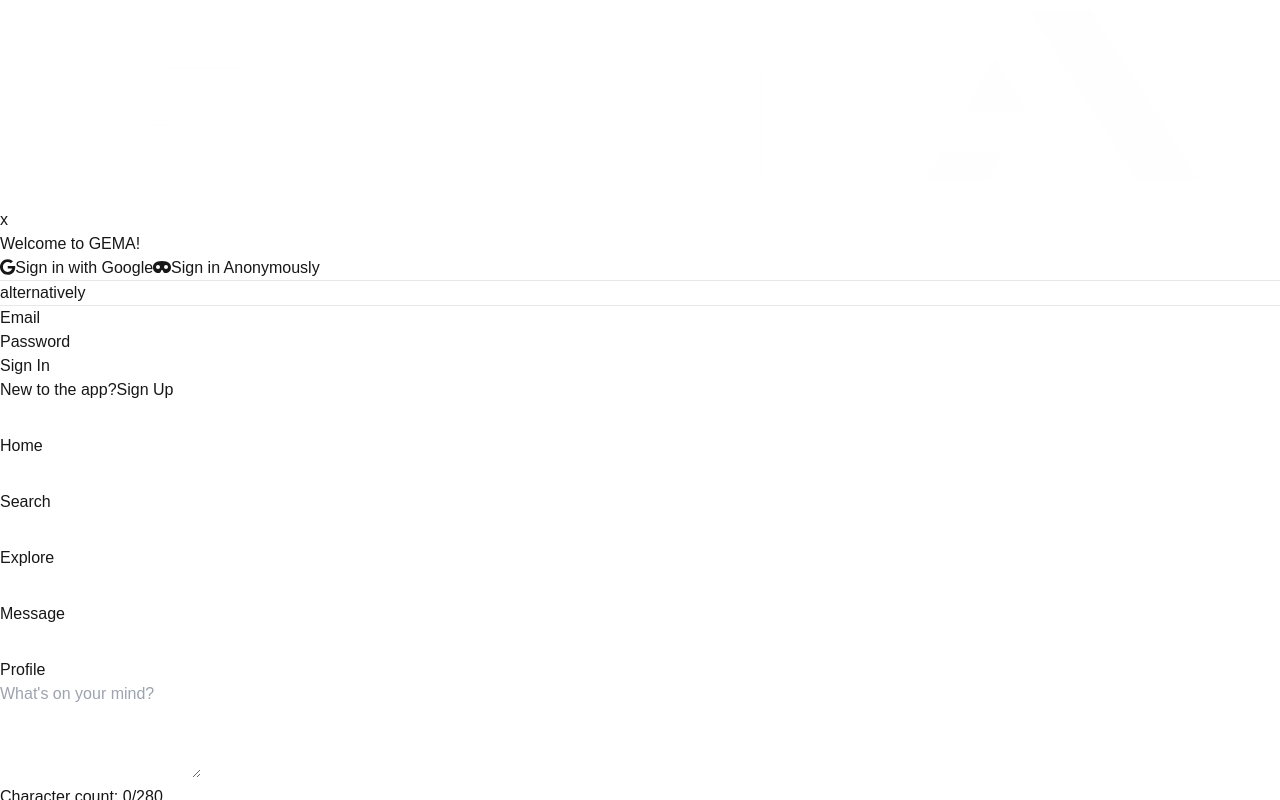
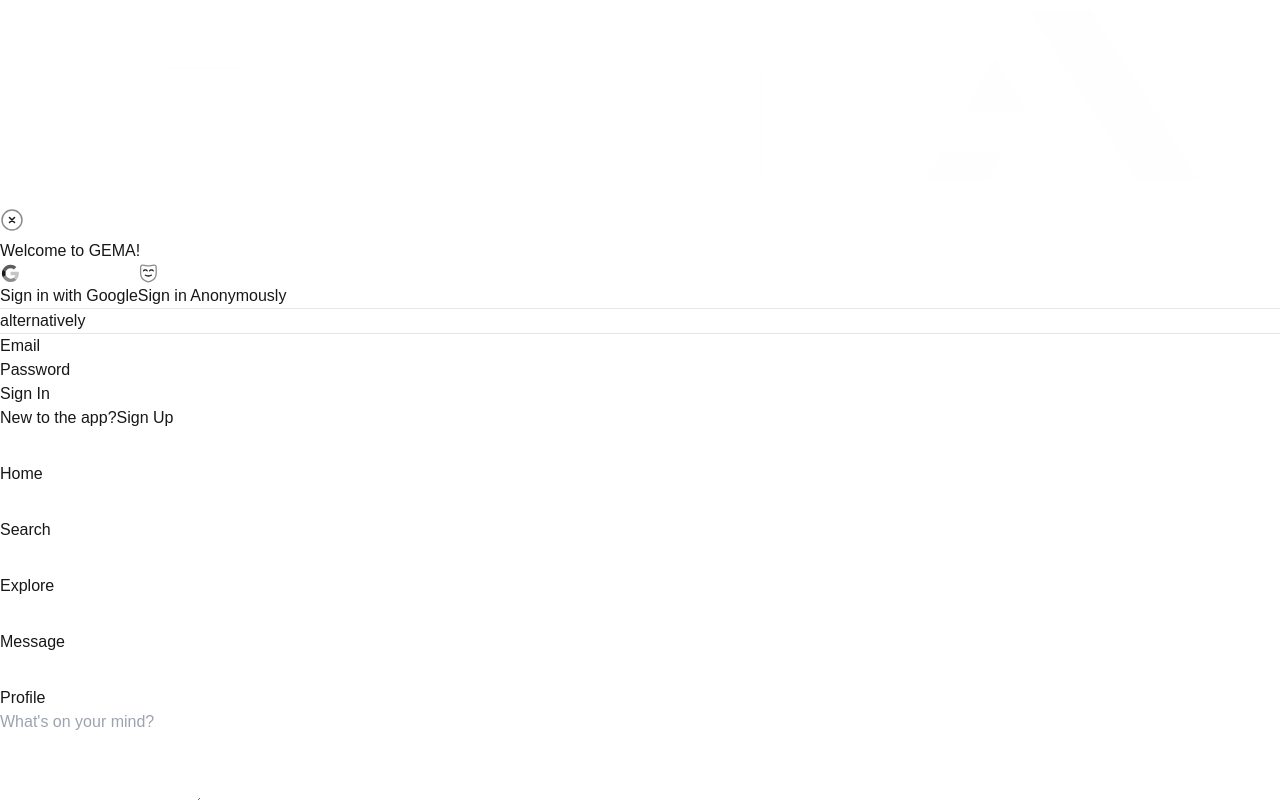
Before and after one commit to haritsrs/gema, a Next.js app: page / in a window 1280 px wide. Both pictures are taken after a click on the button 8 px from the left and 192 px from the top of the page. Shown: the top 800 px of the page. Built offline with nearby package versions, Linux system fonts and the light colour scheme; no server answers; the database is empty.

Commit message:
Major UI Tweaks 3

```diff
--- a/package.json
+++ b/package.json
@@ -9,7 +9,6 @@
     "lint": "next lint"
   },
   "dependencies": {
-    "@fortawesome/free-brands-svg-icons": "^6.6.0",
     "@fortawesome/free-regular-svg-icons": "^6.6.0",
     "@fortawesome/free-solid-svg-icons": "^6.6.0",
     "@fortawesome/react-fontawesome": "^0.2.2",
--- a/src/app/layout.js
+++ b/src/app/layout.js
@@ -47,8 +47,8 @@
 
               <div className="relative flex-col w-[98%] h-[98%] max-w-sm bg-gray-900 rounded-xl items-center overflow-y-auto">
 
-                <button className="absolute text-bold text-white top-2 right-2 w-8 h-8 rounded-xl bg-gray-800" onClick={toggleVisibility}>
-                  x
+                <button className="absolute top-2 right-2" onClick={toggleVisibility}>
+                  <svg xmlns="http://www.w3.org/2000/svg" width="1.5em" height="1.5em" viewBox="0 0 24 24"><g fill="none" stroke="currentColor" strokeWidth={1.5}><circle cx={12} cy={12} r={10} opacity={0.5}></circle><path strokeLinecap="round" d="m14.5 9.5l-5 5m0-5l5 5"></path></g></svg>
                 </button>
 
                 <AuthSidebar />
@@ -58,12 +58,12 @@
 
         <div className="flex min-h-screen">
 
-          <div className="hidden md:block fixed top-16 left-2 h-full w-30 items-center justify-center bg-gray-950 outline outline-3 rounded-lg outline-gray-700 hover:outline-purple-800 text-white p-4 m-4">
-            <Sidebar />
+          <div className="hidden md:block fixed top-16 h-full w-max items-center justify-center bg-gray-950 outline outline-1 outline-gray-700 hover:outline-purple-800 text-white px-4">
+              <Sidebar />
           </div>
 
 
-          <div className="py-16 flex-col grow items-center justify-center focus:overflow-y-auto md:pb-0">
+          <div className="flex flex-col grow items-center py-16 justify-center overflow-y-auto md:pb-0">
             {children}
           </div>
 
@@ -73,9 +73,6 @@
             <Sidebar />
           </div>
         </div>
-
-
-
       </body>
     </html>
   );
--- a/src/app/page.js
+++ b/src/app/page.js
@@ -1,8 +1,7 @@
 "use client";
 
 import { FontAwesomeIcon } from '@fortawesome/react-fontawesome';
-import { faHeart, faRetweet, faChartBar } from '@fortawesome/free-solid-svg-icons';
-import { faComment as farComment } from '@fortawesome/free-regular-svg-icons';
+import { faHeart } from '@fortawesome/free-solid-svg-icons';
 import { useState, useEffect, useRef } from 'react';
 import { db } from '../../firebase.js';
 import { collection, getDocs, doc, updateDoc, arrayUnion, arrayRemove, orderBy, limit, startAfter, query } from 'firebase/firestore';
@@ -219,7 +218,7 @@
                   </Link>
                   <div className="flex items-center justify-evenly text-gray-500 mt-2">
                     <div className="flex items-center space-x-1">
-                      <FontAwesomeIcon icon={farComment} />
+                      <svg xmlns="http://www.w3.org/2000/svg" width="1.3em" height="1.3em" viewBox="0 0 24 24"><path fill="currentColor" d="m13.629 20.472l-.542.916c-.483.816-1.69.816-2.174 0l-.542-.916c-.42-.71-.63-1.066-.968-1.262c-.338-.197-.763-.204-1.613-.219c-1.256-.021-2.043-.098-2.703-.372a5 5 0 0 1-2.706-2.706C2 14.995 2 13.83 2 11.5v-1c0-3.273 0-4.91.737-6.112a5 5 0 0 1 1.65-1.651C5.59 2 7.228 2 10.5 2h3c3.273 0 4.91 0 6.113.737a5 5 0 0 1 1.65 1.65C22 5.59 22 7.228 22 10.5v1c0 2.33 0 3.495-.38 4.413a5 5 0 0 1-2.707 2.706c-.66.274-1.447.35-2.703.372c-.85.015-1.275.022-1.613.219c-.338.196-.548.551-.968 1.262" opacity={0.5}></path><path fill="currentColor" d="M17 11a1 1 0 1 1-2 0a1 1 0 0 1 2 0m-4 0a1 1 0 1 1-2 0a1 1 0 0 1 2 0m-4 0a1 1 0 1 1-2 0a1 1 0 0 1 2 0"></path></svg>
                       <span>Comment</span>
                     </div>
                     <div
@@ -235,13 +234,13 @@
                       className="flex items-center space-x-1 cursor-pointer"
                       onClick={() => sharePost(post)}
                     >
-                      <FontAwesomeIcon icon={faRetweet} />
+                      <svg xmlns="http://www.w3.org/2000/svg" width="1.2em" height="1.2em" viewBox="0 0 24 24"><path fill="currentColor" d="M3.464 3.464C4.93 2 7.286 2 12 2s7.071 0 8.535 1.464C22 4.93 22 7.286 22 12s0 7.071-1.465 8.535C19.072 22 16.714 22 12 22s-7.071 0-8.536-1.465C2 19.072 2 16.714 2 12s0-7.071 1.464-8.536" opacity={0.5}></path><path fill="currentColor" fillRule="evenodd" d="M16.47 1.47a.75.75 0 0 1 1.06 0l5 5a.75.75 0 0 1 0 1.06l-5 5a.75.75 0 1 1-1.06-1.06l3.72-3.72H14c-1.552 0-2.467.757-2.788 1.08l-.19.191l-.193.191c-.322.32-1.079 1.236-1.079 2.788v3a.75.75 0 0 1-1.5 0v-3c0-2.084 1.027-3.36 1.521-3.851l.19-.189l.188-.189C10.64 7.277 11.916 6.25 14 6.25h6.19l-3.72-3.72a.75.75 0 0 1 0-1.06" clipRule="evenodd"></path></svg>
                       <span>Share</span>
                     </div>
-                    <div className="flex items-center space-x-1">
+                    {/*<div className="flex items-center space-x-1">
                       <FontAwesomeIcon icon={faChartBar} />
                       <span>Stats</span>
-                    </div>
+                    </div>*/}
                   </div>
                 </li>
               ))}
--- a/src/components/AuthSidebar.js
+++ b/src/components/AuthSidebar.js
@@ -3,9 +3,6 @@
 import { useState, useEffect } from 'react';
 import { getAuth, signInWithPopup, signInAnonymously, GoogleAuthProvider, signOut, signInWithEmailAndPassword, createUserWithEmailAndPassword} from 'firebase/auth';
 import { auth } from '../../firebase';
-import { FontAwesomeIcon } from '@fortawesome/react-fontawesome';
-import { faGoogle } from '@fortawesome/free-brands-svg-icons';
-import { faMask } from '@fortawesome/free-solid-svg-icons';
 
 
 export default function AuthSidebar() {
@@ -84,12 +81,12 @@
             </h2>
 
             <button onClick={handleGoogleLogin} className="mt-2 w-full bg-gray-950 text-white flex items-center justify-center px-4 py-2 rounded-lg outline outline-1 outline-gray-700 hover:bg-purple-500 hover:bg-opacity-30 hover:outline-purple-800">
-              <FontAwesomeIcon icon={faGoogle} className="mr-4" />
+              <svg xmlns="http://www.w3.org/2000/svg" width="1.3em" height="1.3em" viewBox="0 0 24 24" className="mr-4"><path fill="currentColor" d="M12.222 5.977a5.4 5.4 0 0 1 3.823 1.496l2.868-2.868A9.6 9.6 0 0 0 12.222 2a10 10 0 0 0-8.937 5.51l3.341 2.59a5.96 5.96 0 0 1 5.596-4.123" opacity={0.7}></path><path fill="currentColor" d="M3.285 7.51a10.01 10.01 0 0 0 0 8.98l3.341-2.59a5.9 5.9 0 0 1 0-3.8z"></path><path fill="currentColor" d="M15.608 17.068A6.033 6.033 0 0 1 6.626 13.9l-3.34 2.59A10 10 0 0 0 12.221 22a9.55 9.55 0 0 0 6.618-2.423z" opacity={0.5}></path><path fill="currentColor" d="M21.64 10.182h-9.418v3.868h5.382a4.6 4.6 0 0 1-1.996 3.018l-.01.006l.01-.006l3.232 2.51a9.75 9.75 0 0 0 2.982-7.35q0-1.032-.182-2.046" opacity={0.25}></path></svg>
               Sign in with Google
             </button>
 
             <button onClick={handleAnonymousLogin} className="mt-2 w-full bg-gray-950 text-white flex items-center justify-center px-4 py-2 rounded-lg outline outline-1 outline-gray-700 hover:bg-purple-500 hover:bg-opacity-30 hover:outline-purple-800">
-              <FontAwesomeIcon icon={faMask} className="mr-4" />
+              <svg xmlns="http://www.w3.org/2000/svg" width="1.3em" height="1.3em" viewBox="0 0 24 24" className="mr-4"><g fill="none" stroke="currentColor" strokeWidth={1.5}><path d="M21 12V6.719c0-2.19 0-3.285-.707-3.884c-.707-.6-1.788-.42-3.95-.059l-1.055.176c-1.64.273-2.46.41-3.288.41s-1.648-.137-3.288-.41l-1.054-.176c-2.162-.36-3.243-.54-3.95.059S3 4.529 3 6.719V12c0 5.49 4.239 8.155 6.899 9.286c.721.307 1.082.46 2.101.46c1.02 0 1.38-.153 2.101-.46C16.761 20.155 21 17.49 21 12Z" opacity={0.5}></path><path strokeLinecap="round" d="M6.5 9c.291-.583 1.077-1 2-1s1.709.417 2 1m3 0c.291-.583 1.077-1 2-1s1.709.417 2 1m-9 5s1.05 1 3.5 1s3.5-1 3.5-1"></path></g></svg>
               Sign in Anonymously
             </button>
           </div>
--- a/src/components/sidebar.js
+++ b/src/components/sidebar.js
@@ -1,9 +1,6 @@
 "use client";
 
 import { useState } from 'react';
-import { FontAwesomeIcon } from '@fortawesome/react-fontawesome';
-import { faHome, faSearch, faBell, faComment, faGlobe, faUserCircle } from '@fortawesome/free-solid-svg-icons';
-import { faComment as farComment } from '@fortawesome/free-regular-svg-icons';
 import Head from 'next/head';
 import Link from 'next/link';
 import "../app/globals.css";
@@ -18,7 +15,7 @@
   return (
     <div className= "flex justify-between pl-4 pr-4 text-white text-sm items-center md:flex-col md:pl-0 md:pr-0 md:p-4">
       <Link href="/" passHref>
-        <div className="flex flex-col items-center justify-center mb-0 rounded-lg md:mb-6 md:hover:bg-gray-800">
+        <div className="flex flex-col md:flex-col-0 items-center justify-center mb-0 rounded-lg md:mb-6">
           <svg xmlns="http://www.w3.org/2000/svg" width="2em" height="2em" viewBox="0 0 24 24"><path fill="white" d="M13.106 22h-2.212c-3.447 0-5.17 0-6.345-1.012s-1.419-2.705-1.906-6.093l-.279-1.937c-.38-2.637-.57-3.956-.029-5.083s1.691-1.813 3.992-3.183l1.385-.825C9.8 2.622 10.846 2 12 2s2.199.622 4.288 1.867l1.385.825c2.3 1.37 3.451 2.056 3.992 3.183s.35 2.446-.03 5.083l-.278 1.937c-.487 3.388-.731 5.081-1.906 6.093S16.553 22 13.106 22" opacity={0.5}></path><path fill="white" d="M8.25 18a.75.75 0 0 1 .75-.75h6a.75.75 0 0 1 0 1.5H9a.75.75 0 0 1-.75-.75"></path></svg>
           <span className="md:hidden">Home</span>
         </div>
```
Also changed, not shown: src/app/posts/[id]/page.js (+4 -4 lines), 1 other file (tests, documents, lock files or other folders).
